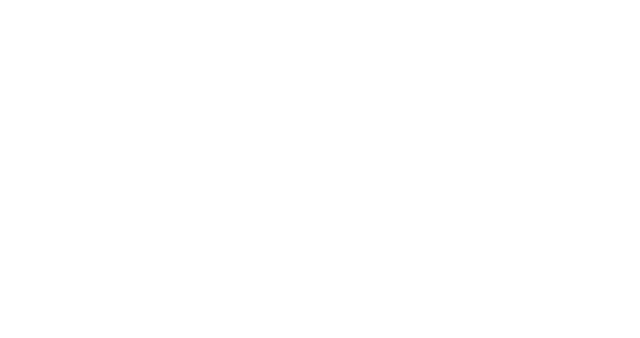
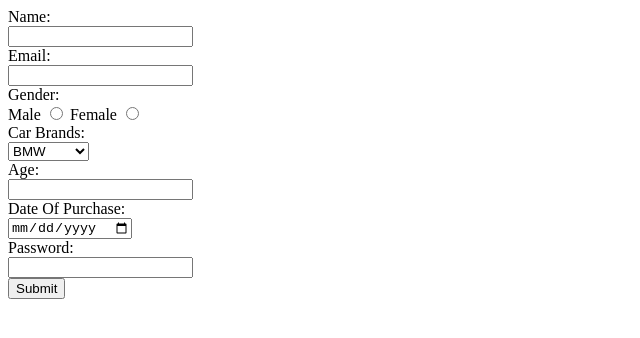
Before and after one commit to acciojob/car-insurance-form-Gaurav7867, a website: page main.html in a window 1280 px wide. Shown: the whole page, without its empty margins (0-640 px from the left). Drawn offline with Linux system fonts and the light colour scheme.

Commit message:
created a submission

```diff
--- a/main.html
+++ b/main.html
@@ -8,6 +8,30 @@
 
 <body>
 	<!-- the entire body must be written by student -->
+	<form method="post">
+	     	<label for="name">Name:<br>
+			<input type="text" id="email" required><br>
+ 	<label for="email">Email:<br>
+			<input type="email" id="email" required><br>
+	<label for="gender">Gender:<br>
+		<label for>Male</label>
+			<input type="radio" id="male" value="male" name="gender" required>
+<label for>Female</label>
+			<input type="radio" id="female" value="female" name="gender" required><br>
+<label for="cars">Car Brands:</label><br>
+		<select id="cars" name="cars">
+			<option value="bmw">BMW</option>
+			<option value="audi">Audi</option>
+			<option value="mercedez">Mercedez</option>
+		</select><br>
+ 	<label for="carage">Age:</label><br>
+			<input type="number" id="carage" required><br>
+	 	<label for="dop">Date Of Purchase:<br>
+			<input type="date" id="dop" required><br>
+<label for="password">Password:<br>
+			<input type="password" id="password" required><br>
+<button type="submit" value="Submit">Submit</button>
+	</form>
     <script type="text/javascript" src="./script.js">
 </script>
 
```
